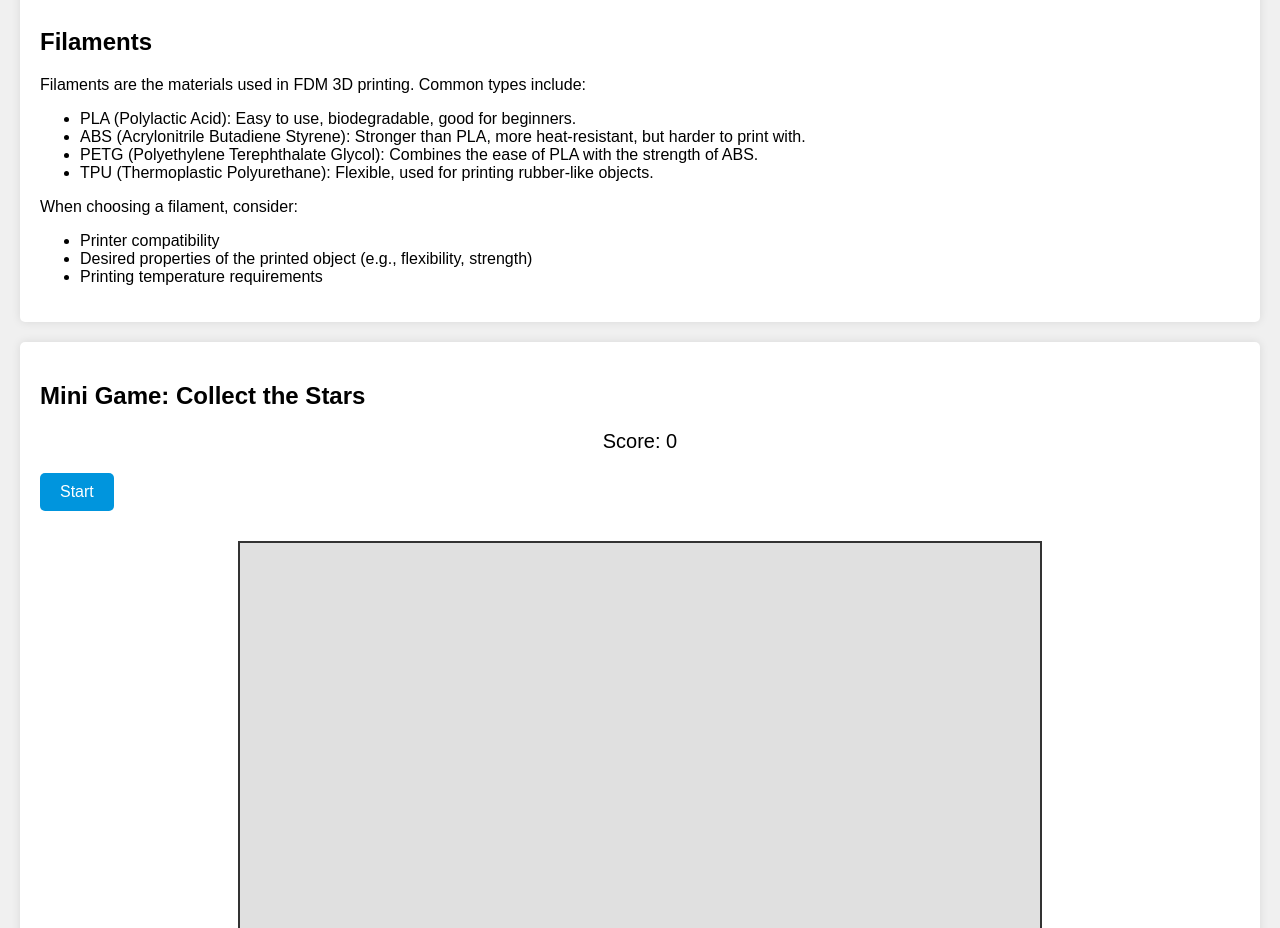
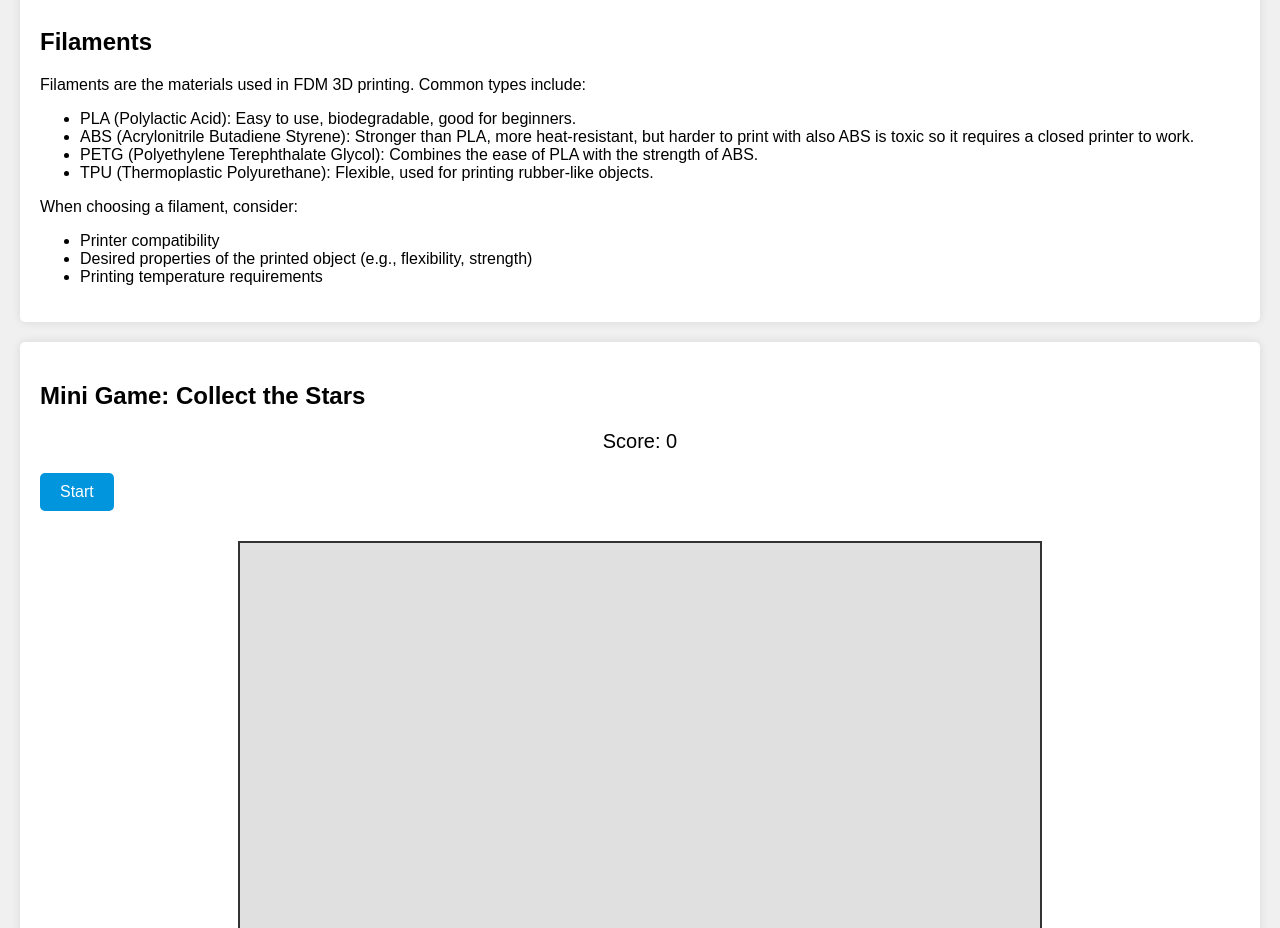
Before and after one commit to ContentArmsDev/3d-printer-web, a plain HTML site: page index.html in a window 1280 px wide. Shown: the part 1280-2208 px from the top of the page. Drawn offline with Linux system fonts and the light colour scheme.

Commit message:
Update index.html
added aditional information about abs

```diff
--- a/index.html
+++ b/index.html
@@ -145,7 +145,7 @@
             <p>Filaments are the materials used in FDM 3D printing. Common types include:</p>
             <ul>
                 <li>PLA (Polylactic Acid): Easy to use, biodegradable, good for beginners.</li>
-                <li>ABS (Acrylonitrile Butadiene Styrene): Stronger than PLA, more heat-resistant, but harder to print with.</li>
+                <li>ABS (Acrylonitrile Butadiene Styrene): Stronger than PLA, more heat-resistant, but harder to print with also ABS is toxic so it requires a closed printer to work.</li>
                 <li>PETG (Polyethylene Terephthalate Glycol): Combines the ease of PLA with the strength of ABS.</li>
                 <li>TPU (Thermoplastic Polyurethane): Flexible, used for printing rubber-like objects.</li>
             </ul>
```
